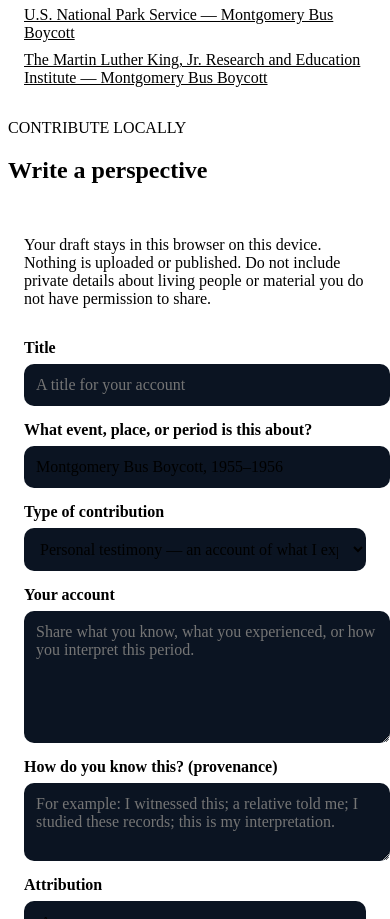
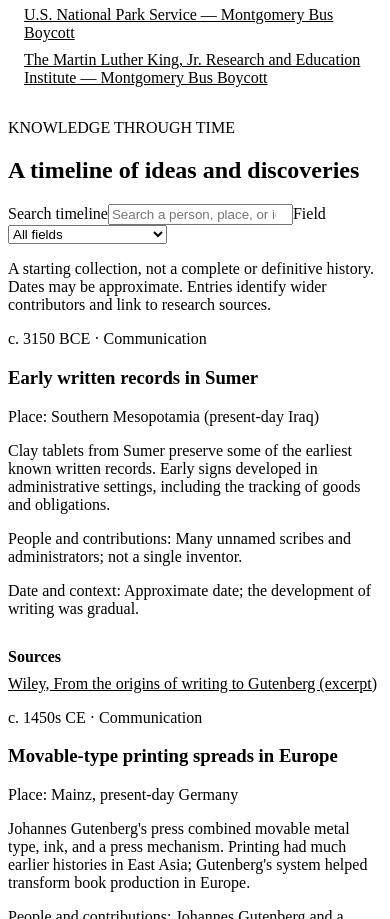
Before and after one commit to jasonharoldchavez/lumina-cloud-build, a website: page www/index.html in a window 390 px wide. Shown: the part 2545-3464 px from the top of the page. Drawn offline with Linux system fonts and the light colour scheme; some packages are replaced by stand-ins of ours.

Commit message:
Integrate knowledge timeline into Living Atlas

```diff
--- a/www/index.html
+++ b/www/index.html
@@ -29,6 +29,9 @@
 <div class="hero card"><p class="eyebrow">KNOWLEDGE THROUGH TIME</p><h2>Many Voices, One History</h2><p>Explore an event, examine the sources behind what we know, and make room for personal testimony, family memory, and interpretation. Different kinds of accounts are labelled clearly rather than blended into one version.</p></div>
 <div class="section-heading"><div><p class="eyebrow">PERSPECTIVE EXPLORER</p><h2>Start with an event</h2></div><span class="quiet">Local prototype</span></div>
 <article class="card event-card"><p class="eyebrow">FEATURED STARTING POINT</p><h3>Montgomery Bus Boycott · 1955–1956</h3><p>The Montgomery Bus Boycott was a 13-month mass protest against racial segregation on public buses in Montgomery, Alabama. Rosa Parks' arrest on December 1, 1955, became a catalyst; the boycott involved many organizers, participants, and community networks.</p><p class="notice">This is a short orientation, not a complete account. The people involved held different roles and experiences; the sources below are starting points for further study.</p><div class="source-list"><strong>Research starting points</strong><a href="https://www.nps.gov/articles/000/montgomery-bus-boycott.htm" target="_blank" rel="noopener">U.S. National Park Service — Montgomery Bus Boycott</a><a href="https://kinginstitute.stanford.edu/montgomery-bus-boycott" target="_blank" rel="noopener">The Martin Luther King, Jr. Research and Education Institute — Montgomery Bus Boycott</a></div></article>
+<div class="section-heading"><div><p class="eyebrow">KNOWLEDGE THROUGH TIME</p><h2>A timeline of ideas and discoveries</h2></div></div>
+<div class="timeline-controls card"><label>Search timeline<input id="timeline-search" type="search" placeholder="Search a person, place, or idea"></label><label>Field<select id="timeline-field"><option value="all">All fields</option><option>Communication</option><option>Mathematics &amp; physics</option><option>Chemistry</option></select></label><p class="notice">A starting collection, not a complete or definitive history. Dates may be approximate. Entries identify wider contributors and link to research sources.</p></div>
+<div id="knowledge-timeline" class="timeline-list" aria-live="polite"></div>
 <div class="section-heading"><div><p class="eyebrow">CONTRIBUTE LOCALLY</p><h2>Write a perspective</h2></div></div>
 <form id="perspective-form" class="card form-card">
 <p class="notice">Your draft stays in this browser on this device. Nothing is uploaded or published. Do not include private details about living people or material you do not have permission to share.</p>
@@ -52,5 +55,5 @@
 <section class="view hidden" id="view-lab"><button id="back-to-labs" class="back-button">← Back to labs</button><div id="lab-content"></div></section>
 <p id="status" class="status" role="status" aria-live="polite"></p></main>
 <footer><span>LIVING ATLAS · LOCAL FIRST</span><span>Experiments and perspective drafts stay on this device.</span></footer>
-<script src="cordova.js"></script><script src="js/app.js"></script><script src="js/perspectives.js"></script>
+<script src="cordova.js"></script><script src="js/app.js"></script><script src="js/perspectives.js"></script><script src="js/timeline.js"></script>
 </body></html>
```
